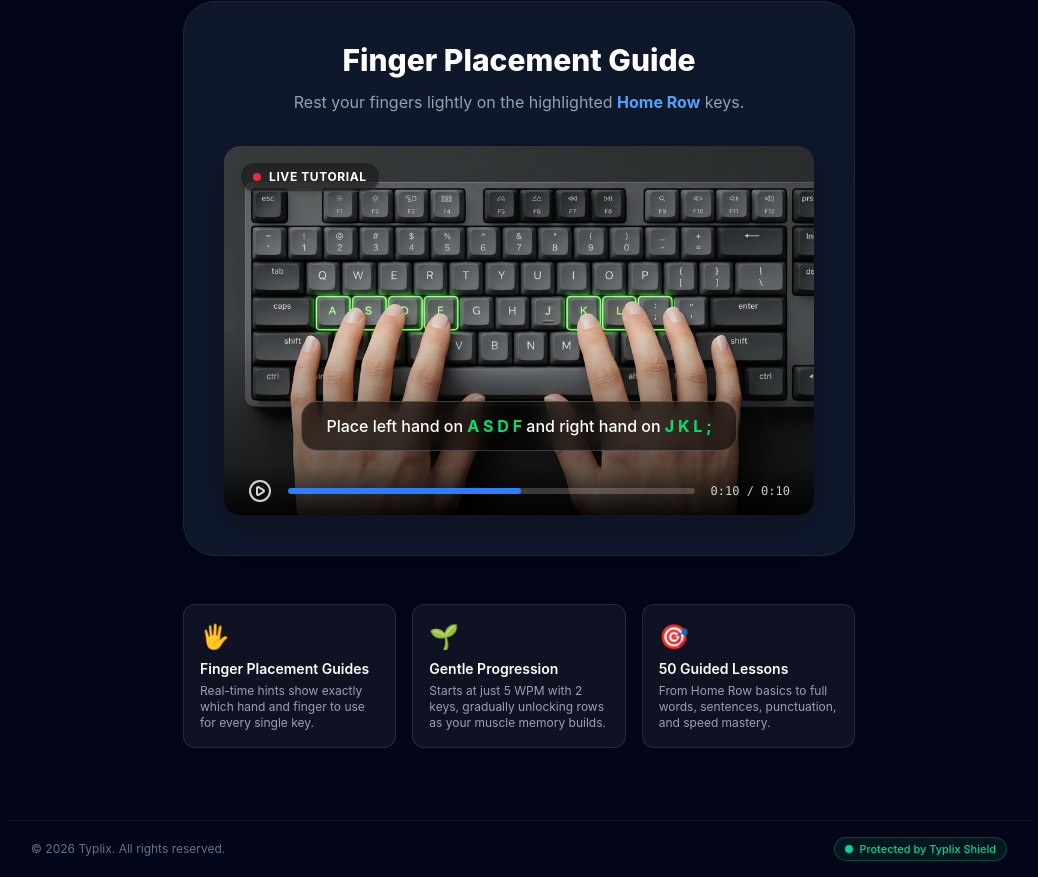
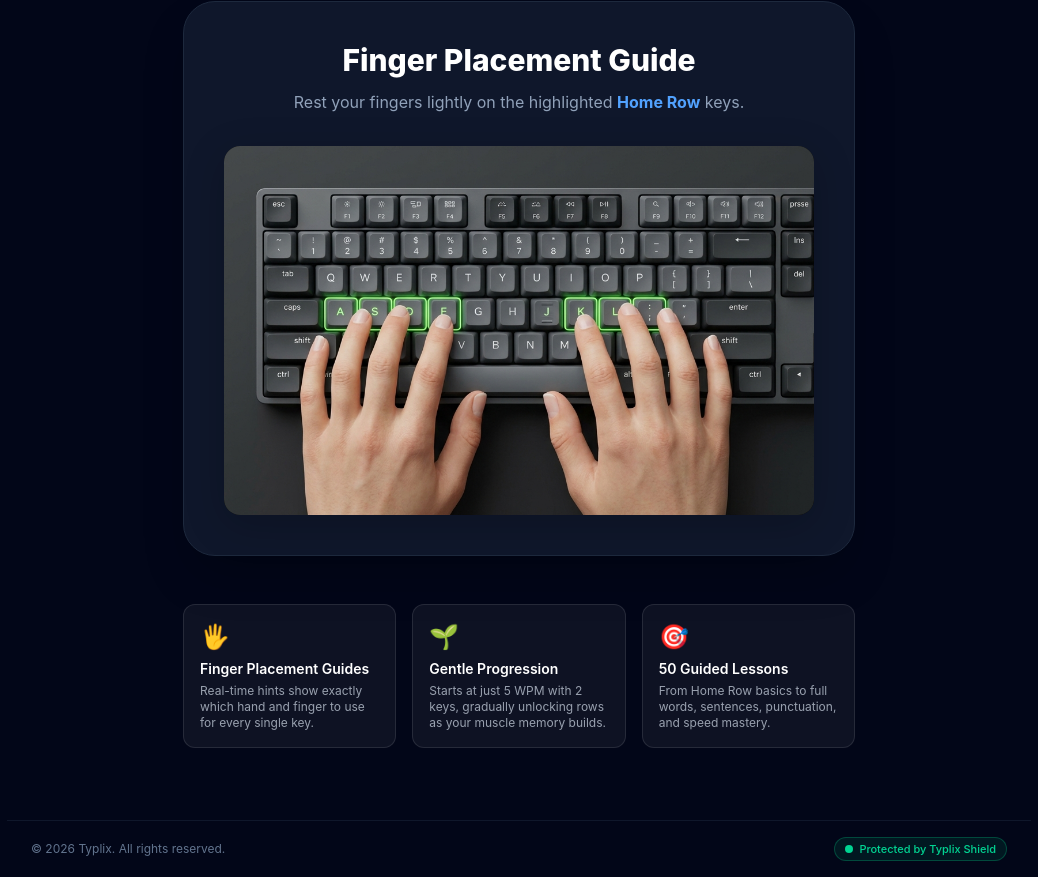
Before and after one commit to premsagarpandey/Typing-Game, a React (Vite) app: page / in a window 1280 px wide. Shown: the part 636-1513 px from the top of the page, without its empty margins (121-1159 px from the left). Built offline with nearby package versions, Linux system fonts and the light colour scheme.

Commit message:
Simplify finger placement tutorial to show static image only

```diff
--- a/src/components/common/FingerPlacementTutorial.tsx
+++ b/src/components/common/FingerPlacementTutorial.tsx
@@ -13,52 +13,14 @@ export default function FingerPlacementTutorial() {
         </p>
       </div>
 
-      <div className="relative w-full overflow-hidden rounded-2xl shadow-[0_10px_40px_rgba(0,0,0,0.2)] bg-black aspect-[16/10] group">
+      <div className="relative w-full overflow-hidden rounded-2xl shadow-[0_10px_40px_rgba(0,0,0,0.2)] bg-black aspect-[1/1] sm:aspect-[16/10] group">
 
-        {/* Animated Background Image (Ken Burns Effect) */}
-        <motion.div
+        {/* Clean Static Image */}
+        <div
           className="absolute inset-0 w-full h-full bg-cover bg-center"
           style={{ backgroundImage: "url('/tutorial-image.jpg')" }}
-          animate={{ scale: [1, 1.05, 1] }}
-          transition={{ duration: 15, repeat: Infinity, ease: "easeInOut" }}
         />
 
-        {/* Video Player UI Overlay */}
-        <div className="absolute inset-0 bg-gradient-to-t from-black/60 via-transparent to-black/20 pointer-events-none"></div>
-
-        <div className="absolute top-4 left-4 flex items-center gap-2 px-3 py-1.5 bg-black/40 backdrop-blur-md rounded-full border border-white/10 text-white shadow-lg">
-          <motion.div
-            animate={{ opacity: [1, 0.4, 1] }}
-            transition={{ duration: 2, repeat: Infinity }}
-            className="w-2 h-2 rounded-full bg-red-500"
-          />
-          <span className="text-xs font-bold uppercase tracking-wider">Live Tutorial</span>
-        </div>
-
-        {/* Floating Animated Instructions */}
-        <div className="absolute bottom-16 left-0 right-0 flex justify-center">
-          <motion.div
-            initial={{ opacity: 0, y: 10 }}
-            animate={{ opacity: 1, y: 0 }}
-            transition={{ delay: 0.5 }}
-            className="bg-black/60 backdrop-blur-md text-white px-6 py-3 rounded-2xl border border-white/20 text-sm sm:text-base font-medium shadow-2xl text-center max-w-md mx-4"
-          >
-            Place left hand on <span className="text-green-400 font-bold">A S D F</span> and right hand on <span className="text-green-400 font-bold">J K L ;</span>
-          </motion.div>
-        </div>
-
-        {/* Fake Video Controls */}
-        <div className="absolute bottom-0 left-0 right-0 h-12 bg-gradient-to-t from-black/80 to-transparent flex items-center px-6 gap-4">
-          <PlayCircle className="text-white/90 w-6 h-6 animate-pulse" />
-          <div className="flex-1 h-1.5 bg-white/20 rounded-full overflow-hidden">
-            <motion.div
-              className="h-full bg-blue-500 rounded-full"
-              animate={{ width: ["0%", "100%"] }}
-              transition={{ duration: 10, repeat: Infinity, ease: "linear" }}
-            />
-          </div>
-          <span className="text-white/80 text-xs font-mono">0:10 / 0:10</span>
-        </div>
       </div>
     </div>
   );
```
